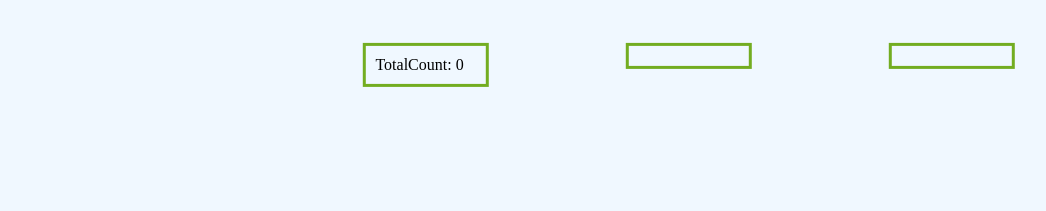
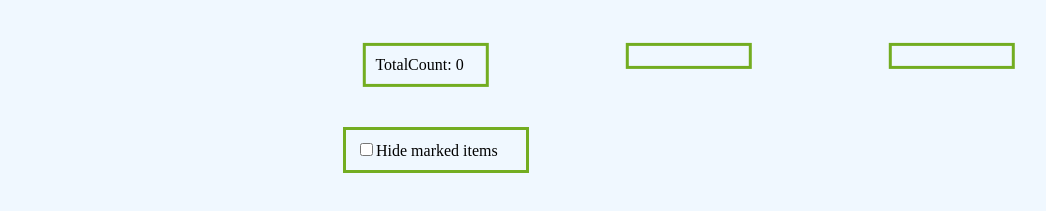
Before and after one commit to keerthijangam23/shopping_list_typescript, a website: page index.html in a window 1280 px wide. Shown: the part 119-330 px from the top of the page, without its empty margins (204-1250 px from the left). Drawn offline with Linux system fonts and the light colour scheme.

Commit message:
Add hideButton

```diff
--- a/index.css
+++ b/index.css
@@ -94,3 +94,11 @@ li.checked::before {
   height: 30px;
   margin-bottom: 50px;
 }
+#hideContainer {
+  margin: auto;
+  width: 160px;
+  border: 3px solid #73ad21;
+  padding: 10px;
+  margin-top: 100px;
+  height: fit-content;
+}
--- a/index.html
+++ b/index.html
@@ -11,6 +11,7 @@
         <h1 id="heading">SHOPPING LIST</h1>
         <div class = "inputDiv"> <input type="text" class="todo--item" id="add-item" placeholder="New item..."></input></div>
          <div id="countContainer"><div id="TotalItemCount"></div><div id="unmarkedCount"></div><div id="markedCount"></div></div>
+         <div id="hideContainer"><input id="hideButton" type="checkbox"></input>Hide marked items</div>
         </div>
     </div>
     <script src="index.js"></script>
```
